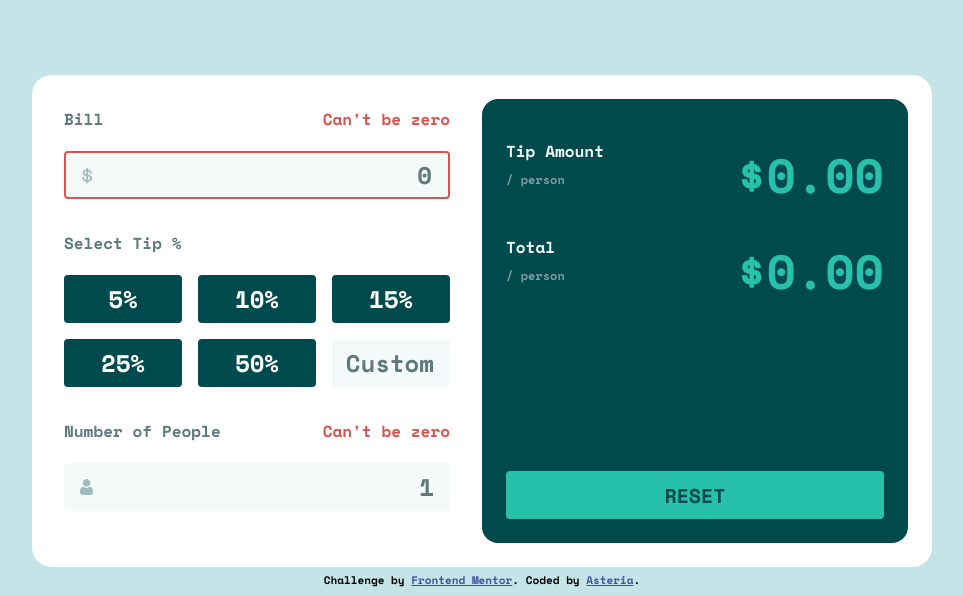
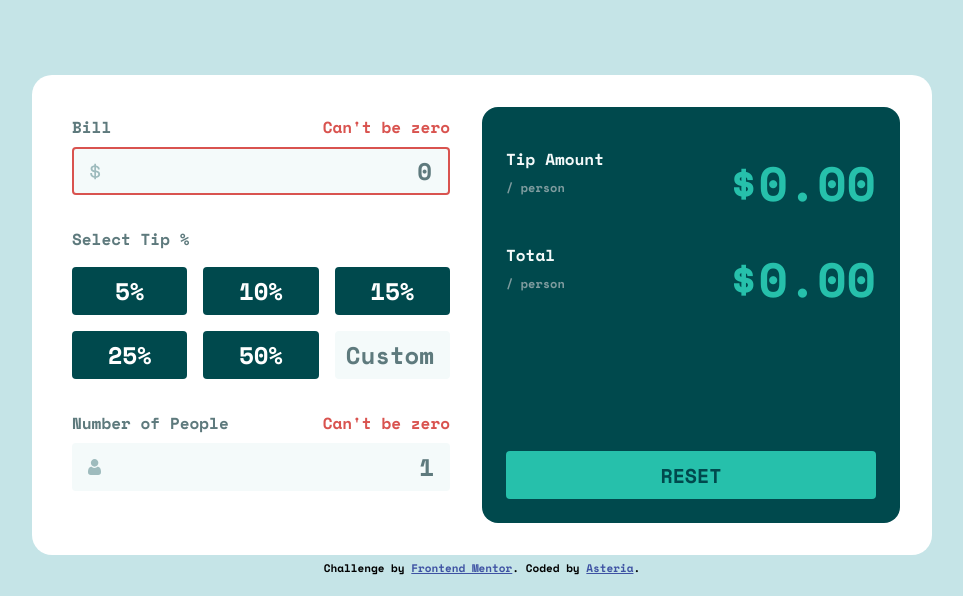
Before and after one commit to clelzey/tip-calculator-app, a plain HTML site: page index.html in a window 1280 px wide. Shown: the part 204-800 px from the top of the page, without its empty margins (158-1121 px from the left). Drawn offline with nearby package versions, Linux system fonts and the light colour scheme.

```diff
--- a/index.css
+++ b/index.css
@@ -38,7 +38,7 @@
     font-size: 24px;
 }
 
-h1, h2, h3, p {
+h1, h2, h3, p, span {
     padding: 0;
     margin: 0;
 }
@@ -59,7 +59,7 @@
 .header {
     display: flex;
     justify-content: center;
-    padding: 2.75rem 0;
+    padding: 3rem 0 1.5rem;
 }
 
 /* footer Content */
@@ -108,7 +108,7 @@
 .calculator {
     background: var(--clr-lgt);
     border-radius: 20px;
-    padding: 1.5rem;
+    padding: 2rem;
     min-height: calc(100vh - 175px);
     width: 375px;     /* set for mobile size */
     margin: 0 auto;
@@ -138,7 +138,7 @@
 .calculator__inputs_titles {
     color: var(--clr-drk-gry);
     font-size: 1rem;
-    margin-bottom: 1.25rem;
+    margin-bottom: 0.5rem;
     display: flex;
     justify-content: space-between;
 }
@@ -150,7 +150,7 @@
     width: 100%;
     background: var(--clr-lgt-gry2);
     height: 3rem;
-    margin-bottom: 2rem;
+    margin: 0 0 2rem;
     text-align: right;
     font-family: var(--ff-primary);
     font-weight: var(--fw-bold);
@@ -184,6 +184,7 @@
 
 .calculator__inputs_percentages {
     display: grid;
+    padding-top: .5rem;
     grid-template-columns: 1fr 1fr;
     grid-gap: 1rem 1rem;
 }
```
